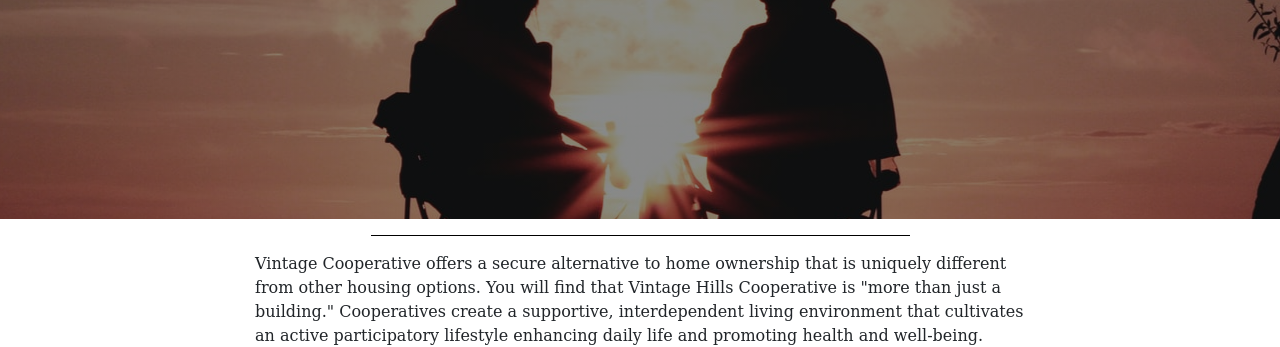
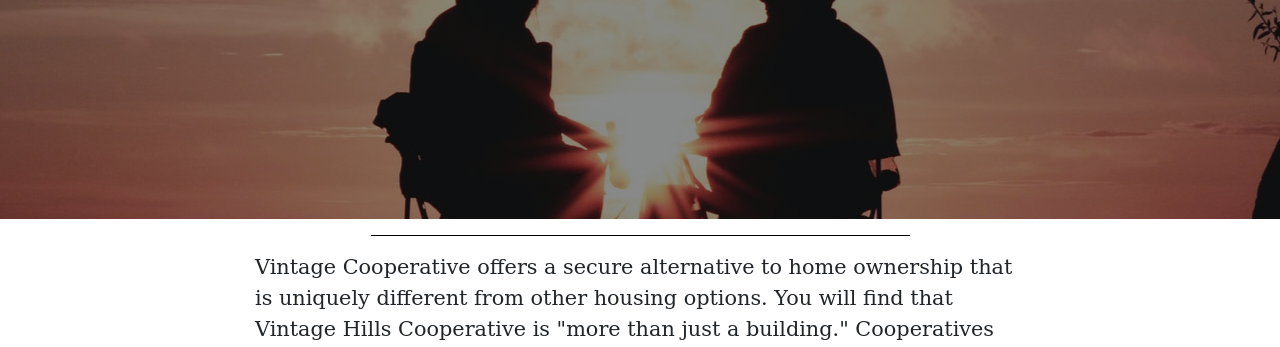
Before and after one commit to vintagecoop/project-vintagecoop, a plain HTML site: page ourStory.html in a window 1280 px wide. Shown: the part 453-800 px from the top of the page. Drawn offline with nearby package versions, Linux system fonts and the light colour scheme.

Commit message:
final changes

```diff
--- a/ourStory.html
+++ b/ourStory.html
@@ -13,6 +13,10 @@
   <link rel="stylesheet" type="text/css" href="coopTemplateStyle.css">
 
 <style>
+body {
+font-size: 1.3em;
+}
+
 h1 {
 text-align: center;
 }
```
